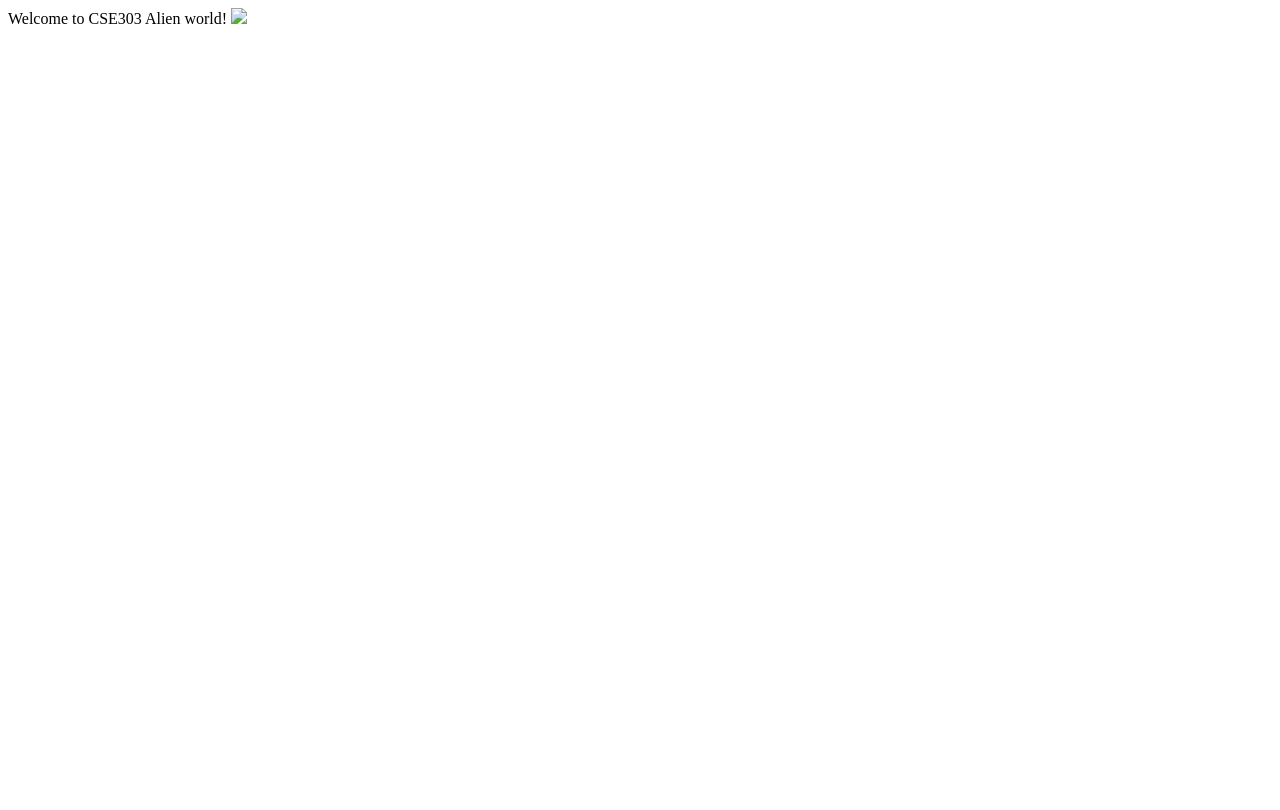
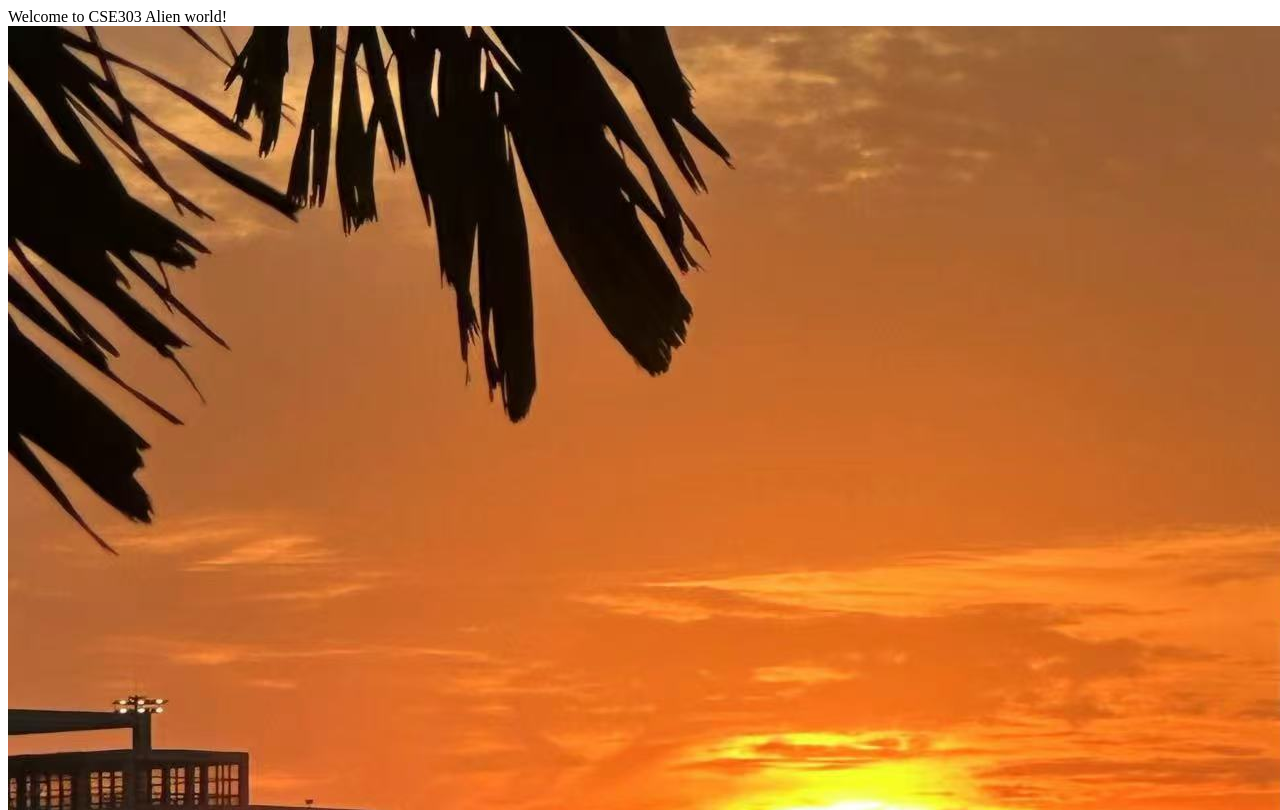
Before and after one commit to Skjnjqn/bweb, a plain HTML site: page index.html in a window 1280 px wide. Shown: the top 810 px of the page. Drawn offline with Linux system fonts and the light colour scheme.

Commit message:
Update index.html

```diff
--- a/index.html
+++ b/index.html
@@ -4,7 +4,7 @@
     </head>
     <body>
         Welcome to CSE303 Alien world!
-        <img src="abc.JPG">
+        <img src="sun.jpg">
 
     </body>
 </html>
```
